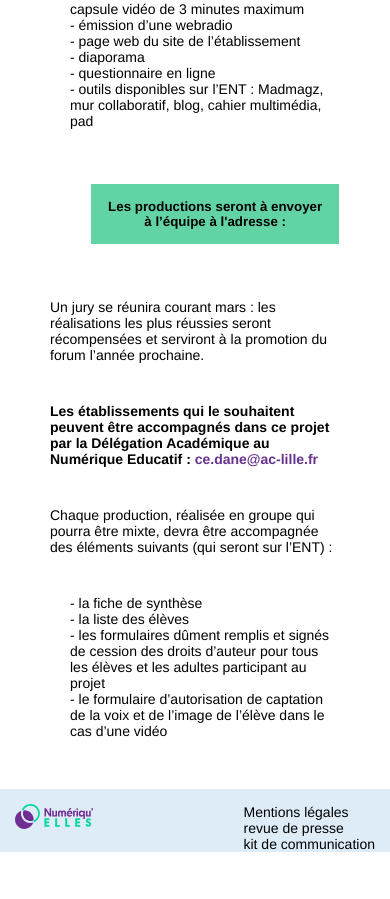
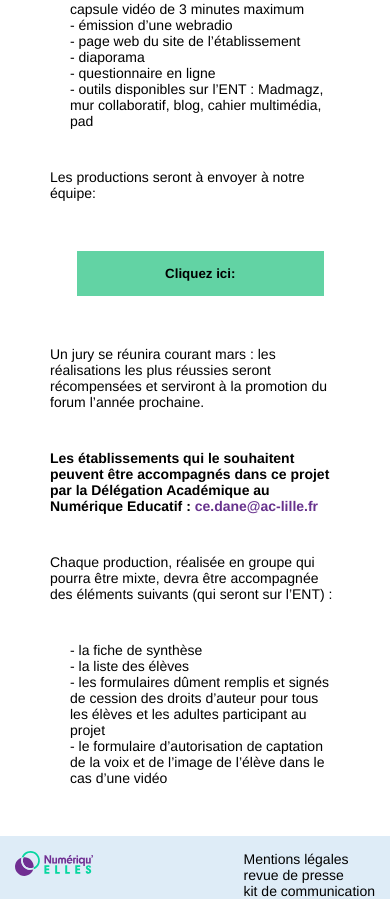
Before and after one commit to L-rodrigue/Projet-numeriqu-elles, a PHP site: page /going_further.php in a window 390 px wide; the page is wider, and only the part inside the window is pictured. Shown: the part 1109-2008 px from the top of that part. Before the commit the page ends 1961 px from the top of that part, so only its background shows below. Run offline with PHP 8.4, Linux system fonts and the light colour scheme.

Commit message:
correction of small details added on going_further

```diff
--- a/going_further.css
+++ b/going_further.css
@@ -80,6 +80,10 @@
   font-size: 14px;
   }
 
+  button {
+    margin: 10px;
+  }
+
   .container_ambassadress {
     padding: 30px;
   }
@@ -90,7 +94,7 @@
 
   .send_your_production {
     width: 75%;
-    margin-left: 8%;
+    margin-left: 5%;
   }
 
   .container_ambassadress li {
--- a/going_further.php
+++ b/going_further.php
@@ -35,8 +35,11 @@
         <li>- outils disponibles sur l’ENT : Madmagz, mur collaboratif, blog, cahier multimédia, pad</li>
       </ul>
     </div>
+    <div>
+      <p>Les productions seront à envoyer à notre équipe:</p>
+    </div>
     <div class="send_your_production">
-      <button>Les productions seront à envoyer à l’équipe à l'adresse :</button>
+      <button>Cliquez ici:</button>
     </div>
     <div>
       <p>Un jury se réunira courant mars : les réalisations les plus réussies seront récompensées et serviront à la promotion du forum l’année prochaine.</p>
```
